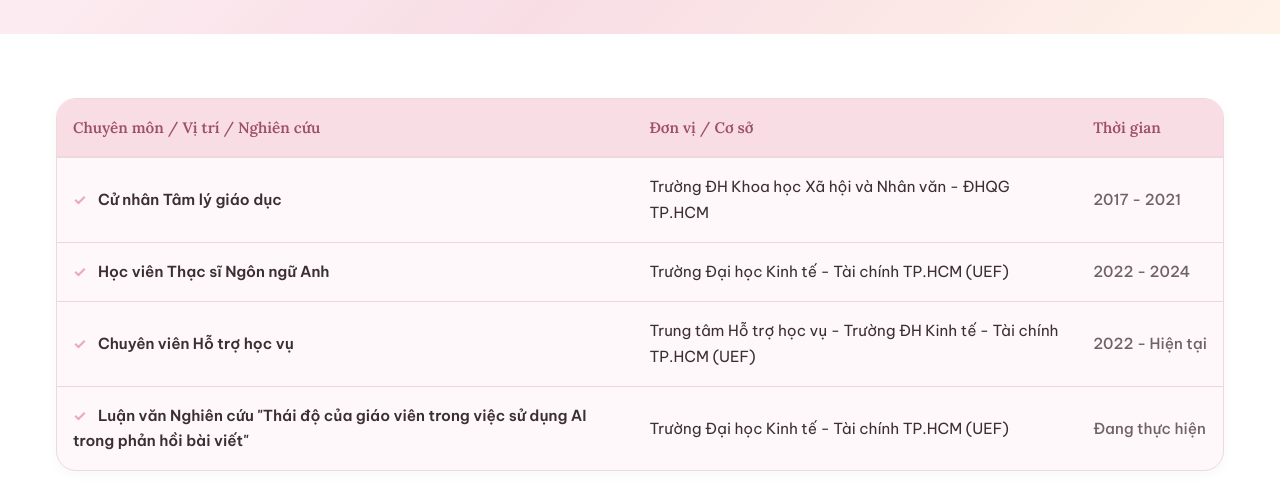
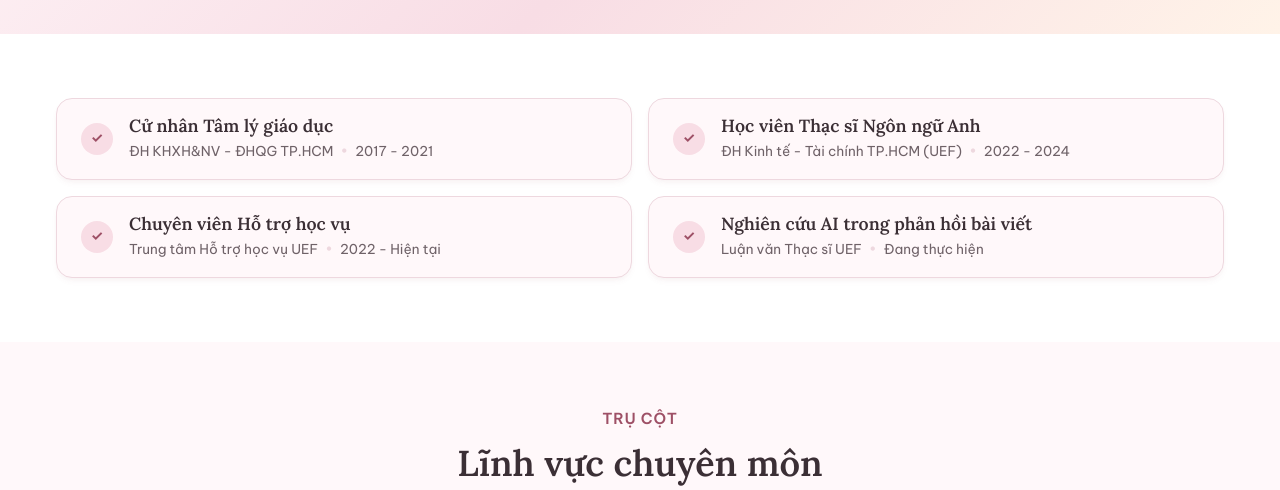
Before and after one commit to giakhiem689-afk/trinhgiakhiem, an Astro site: page / in a window 1280 px wide. Shown: the part 462-952 px from the top of the page. Built offline with nearby package versions, Linux system fonts and the light colour scheme; Astro itself is replaced by a stand-in of ours.

Commit message:
style: replace verification table with lightweight summary cards grid

```diff
--- a/src/data/profile.ts
+++ b/src/data/profile.ts
@@ -27,22 +27,22 @@ export const profile = {
   verificationsTable: [
     {
       title: "Cử nhân Tâm lý giáo dục",
-      institution: "Trường ĐH Khoa học Xã hội và Nhân văn - ĐHQG TP.HCM",
+      institution: "ĐH KHXH&NV - ĐHQG TP.HCM",
       period: "2017 - 2021"
     },
     {
       title: "Học viên Thạc sĩ Ngôn ngữ Anh",
-      institution: "Trường Đại học Kinh tế - Tài chính TP.HCM (UEF)",
+      institution: "ĐH Kinh tế - Tài chính TP.HCM (UEF)",
       period: "2022 - 2024"
     },
     {
       title: "Chuyên viên Hỗ trợ học vụ",
-      institution: "Trung tâm Hỗ trợ học vụ - Trường ĐH Kinh tế - Tài chính TP.HCM (UEF)",
+      institution: "Trung tâm Hỗ trợ học vụ UEF",
       period: "2022 - Hiện tại"
     },
     {
-      title: "Luận văn Nghiên cứu \"Thái độ của giáo viên trong việc sử dụng AI trong phản hồi bài viết\"",
-      institution: "Trường Đại học Kinh tế - Tài chính TP.HCM (UEF)",
+      title: "Nghiên cứu AI trong phản hồi bài viết",
+      institution: "Luận văn Thạc sĩ UEF",
       period: "Đang thực hiện"
     }
   ]
--- a/src/pages/index.astro
+++ b/src/pages/index.astro
@@ -37,30 +37,23 @@ try {
 <BaseLayout>
   <Hero />
 
-  <!-- Thông tin xác thực nhanh dạng bảng -->
+  <!-- Nền tảng chuyên môn nhanh dạng Thẻ tối giản -->
   <section class="section bg-card verification-section">
     <div class="container">
-      <div class="verification-table-wrapper">
-        <table class="verification-table">
-          <thead>
-            <tr>
-              <th>Chuyên môn / Vị trí / Nghiên cứu</th>
-              <th>Đơn vị / Cơ sở</th>
-              <th>Thời gian</th>
-            </tr>
-          </thead>
-          <tbody>
-            {profile.verificationsTable.map((row) => (
-              <tr>
-                <td class="col-title">
-                  <span class="check-icon-inline">✓</span> {row.title}
-                </td>
-                <td class="col-inst">{row.institution}</td>
-                <td class="col-period">{row.period}</td>
-              </tr>
-            ))}
-          </tbody>
-        </table>
+      <div class="summary-grid">
+        {profile.verificationsTable.map((item) => (
+          <div class="summary-item card">
+            <div class="summary-icon">✓</div>
+            <div class="summary-info">
+              <h4 class="summary-title">{item.title}</h4>
+              <p class="summary-meta">
+                <span class="summary-inst">{item.institution}</span>
+                <span class="summary-dot">•</span>
+                <span class="summary-period">{item.period}</span>
+              </p>
+            </div>
+          </div>
+        ))}
       </div>
     </div>
   </section>
@@ -196,60 +189,59 @@ try {
   .mt-8 { margin-top: var(--space-8); }
   .mb-4 { margin-bottom: var(--space-4); }
 
-  /* Verification Table */
-  .verification-table-wrapper {
-    overflow-x: auto;
-    border-radius: var(--radius-xl);
-    border: 1px solid var(--color-border);
-    box-shadow: 0 4px 12px rgba(0, 0, 0, 0.03);
-    background-color: var(--color-bg-main);
+  /* Summary Grid (Simplified Verification) */
+  .summary-grid {
+    display: grid;
+    grid-template-columns: repeat(2, 1fr);
+    gap: var(--space-4);
   }
 
-  .verification-table {
-    width: 100%;
-    border-collapse: collapse;
-    text-align: left;
-    font-size: var(--text-sm);
+  .summary-item {
+    display: flex;
+    align-items: center;
+    gap: var(--space-4);
+    padding: var(--space-4) var(--space-6);
+    background-color: var(--color-bg-main);
+    border: 1px solid var(--color-border);
+    border-radius: var(--radius-lg);
   }
 
-  .verification-table th {
+  .summary-icon {
+    width: 2rem;
+    height: 2rem;
+    border-radius: 50%;
     background-color: var(--color-pink-light);
     color: var(--color-pink-dark);
-    padding: var(--space-4);
-    font-weight: 600;
-    font-family: var(--font-heading);
-    border-bottom: 2px solid var(--color-border);
+    display: flex;
+    align-items: center;
+    justify-content: center;
+    font-weight: bold;
+    font-size: 0.875rem;
+    flex-shrink: 0;
   }
 
-  .verification-table td {
-    padding: var(--space-4);
-    border-top: 1px solid var(--color-border);
-    vertical-align: middle;
+  .summary-title {
+    font-size: var(--text-base);
+    font-weight: 600;
+    color: var(--color-text-main);
+    margin-bottom: 0.15rem;
   }
 
-  .verification-table tr:hover {
-    background-color: rgba(232, 169, 184, 0.05);
+  .summary-meta {
+    font-size: var(--text-xs);
+    color: var(--color-text-muted);
+    margin-bottom: 0;
   }
 
-  .col-title {
-    font-weight: 600;
-    color: var(--color-text-main);
+  .summary-dot {
+    margin: 0 var(--space-1);
+    color: var(--color-border);
   }
 
-  .col-inst {
-    color: var(--color-text-main);
-  }
-
-  .col-period {
-    white-space: nowrap;
-    color: var(--color-text-muted);
-    font-weight: 500;
-  }
-
-  .check-icon-inline {
-    color: var(--color-pink-main);
-    font-weight: bold;
-    margin-right: var(--space-2);
+  @media (max-width: 768px) {
+    .summary-grid {
+      grid-template-columns: 1fr;
+    }
   }
 
   /* Pillars */
```
